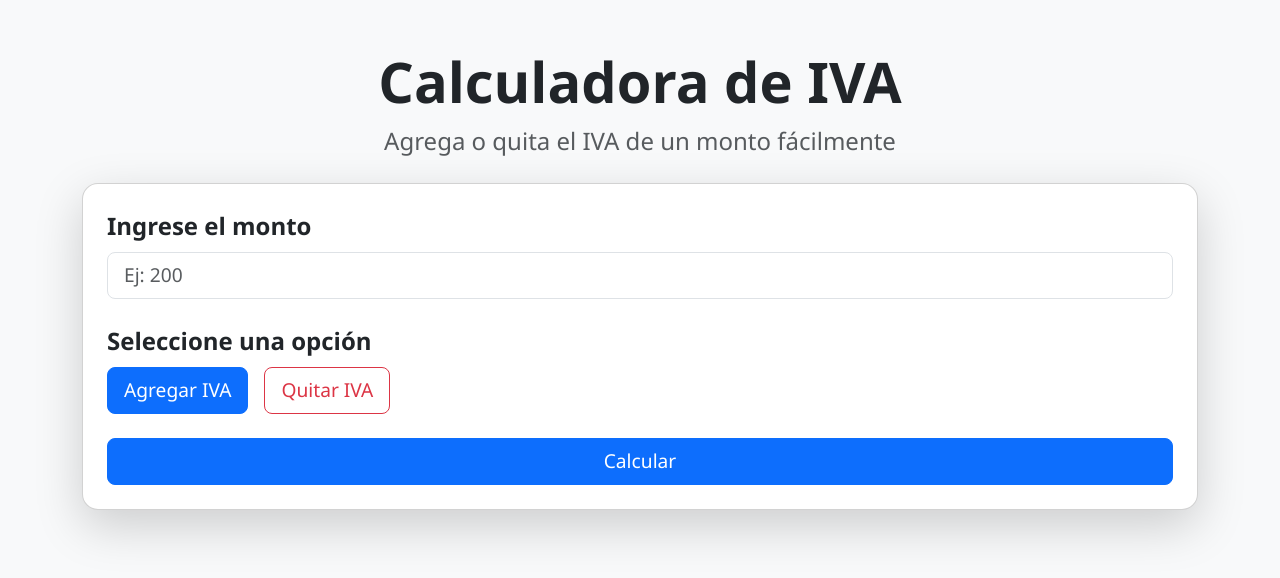
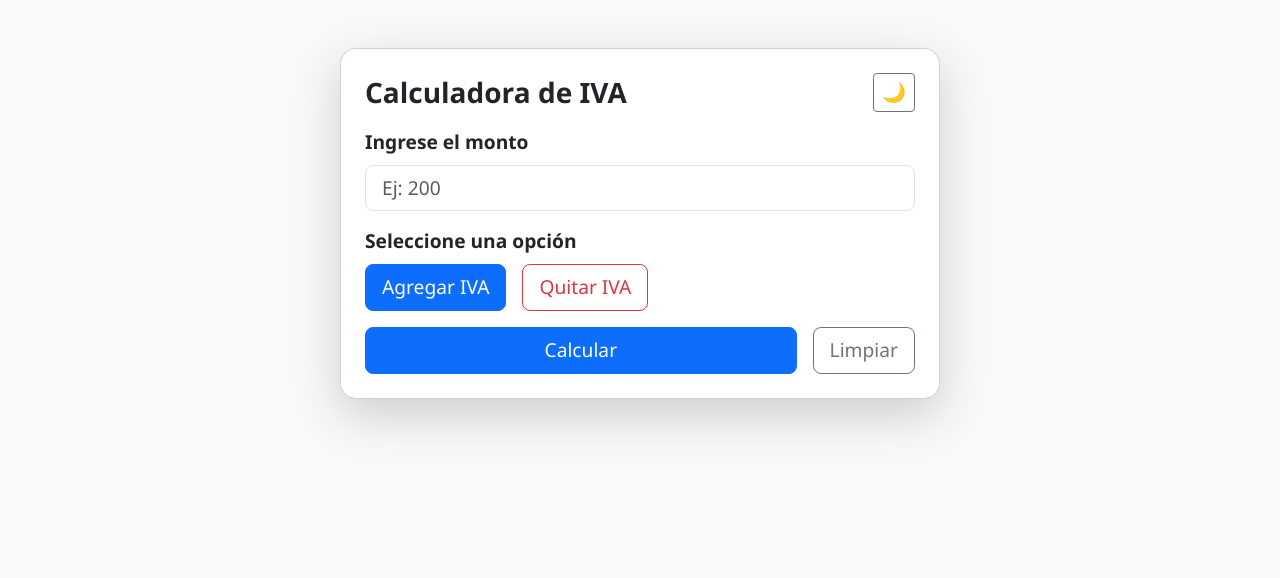
Before and after one commit to Angel-HR230488/calculadora, a website: page public/index.html in a window 1280 px wide. Drawn offline with nearby package versions, Linux system fonts and the light colour scheme.

Commit message:
cambios que se me ocurrio

```diff
--- a/public/index.html
+++ b/public/index.html
@@ -8,19 +8,19 @@
   <link href="https://cdn.jsdelivr.net/npm/bootstrap@5.3.0/dist/css/bootstrap.min.css" rel="stylesheet" />
   <link rel="stylesheet" href="style.css" />
 </head>
-<body class="bg-light">
-  <div class="container py-5">
-    <div class="text-center mb-4">
-      <h1 class="display-4 fw-bold">Calculadora de IVA</h1>
-      <p class="text-muted fs-4">Agrega o quita el IVA de un monto fácilmente</p>
-    </div>
-    <div class="card p-4 shadow-lg rounded-4">
-      <div class="mb-4">
-        <label for="amount" class="form-label fw-semibold fs-4">Ingrese el monto</label>
+<body class="bg-light text-dark" id="body">
+  <div class="container py-5 d-flex justify-content-center">
+    <div class="card p-4 shadow-lg rounded-4 w-100" style="max-width: 600px;">
+      <div class="d-flex justify-content-between align-items-center mb-3">
+        <h1 class="h3 fw-bold m-0">Calculadora de IVA</h1>
+        <button class="btn btn-sm btn-outline-secondary" onclick="toggleTheme()">🌙</button>
+      </div>
+      <div class="mb-3">
+        <label for="amount" class="form-label fw-semibold">Ingrese el monto</label>
         <input type="number" inputmode="decimal" id="amount" class="form-control form-control-lg" placeholder="Ej: 200" />
       </div>
-      <div class="mb-4">
-        <label class="form-label fw-semibold fs-4">Seleccione una opción</label>
+      <div class="mb-3">
+        <label class="form-label fw-semibold">Seleccione una opción</label>
         <div class="d-flex gap-3">
           <input type="radio" class="btn-check" name="ivaOption" id="addIva" value="add" autocomplete="off" checked>
           <label class="btn btn-outline-primary btn-lg" for="addIva">Agregar IVA</label>
@@ -29,8 +29,11 @@
           <label class="btn btn-outline-danger btn-lg" for="removeIva">Quitar IVA</label>
         </div>
       </div>
-      <button class="btn btn-primary btn-lg w-100" onclick="calculate()">Calcular</button>
-      <div id="results" class="result-box d-none mt-4">
+      <div class="d-flex gap-3">
+        <button class="btn btn-primary btn-lg w-100" onclick="calculate()">Calcular</button>
+        <button class="btn btn-outline-secondary btn-lg" onclick="clearAll()">Limpiar</button>
+      </div>
+      <div id="results" class="result-box d-none mt-4 animate-fade">
         <p class="mb-2 fw-bold">Resultado numérico:</p>
         <ul class="mb-3">
           <li><strong>IVA:</strong> <span id="ivaResult"></span></li>
@@ -52,6 +55,19 @@
           .catch(err => console.error('Error al registrar el Service Worker:', err));
       });
     }
+
+    // Modo oscuro automático
+    if (window.matchMedia && window.matchMedia('(prefers-color-scheme: dark)').matches) {
+      document.body.classList.remove('bg-light', 'text-dark');
+      document.body.classList.add('bg-dark', 'text-light');
+    }
+
+    function toggleTheme() {
+      document.body.classList.toggle('bg-dark');
+      document.body.classList.toggle('text-light');
+      document.body.classList.toggle('bg-light');
+      document.body.classList.toggle('text-dark');
+    }
   </script>
 </body>
 </html>
--- a/public/script.js
+++ b/public/script.js
@@ -65,5 +65,13 @@ function calculate() {
   ivaResult.innerText = `$${iva.toFixed(2)}`;
   numericResult.innerText = `$${finalAmount.toFixed(2)}`;
   textResult.innerText = numberToWordsES(finalAmount);
+
   resultDiv.classList.remove("d-none");
+  resultDiv.classList.add("show");
 }
+
+function clearAll() {
+  document.getElementById("amount").value = "";
+  document.getElementById("results").classList.add("d-none");
+  document.getElementById("results").classList.remove("show");
+}
--- a/public/service-worker.js
+++ b/public/service-worker.js
@@ -1,4 +1,4 @@
-const CACHE_NAME = 'iva-calc-v3';
+const CACHE_NAME = 'iva-calc-v4';
 const urlsToCache = [
   './',
   './index.html',
--- a/public/style.css
+++ b/public/style.css
@@ -1,9 +1,8 @@
 
 body {
   font-family: 'Segoe UI', sans-serif;
-  background-color: #f8f9fa;
-  color: #212529;
-  font-size: 1.2rem;
+  font-size: 1.15rem;
+  transition: background-color 0.3s, color 0.3s;
 }
 
 input, button, label {
@@ -17,4 +16,10 @@ input, button, label {
   background-color: #d1f5d3;
   border-left: 5px solid #28a745;
   border-radius: 10px;
+  opacity: 0;
+  transition: opacity 0.6s ease-in-out;
 }
+
+.result-box.show {
+  opacity: 1;
+}
```
